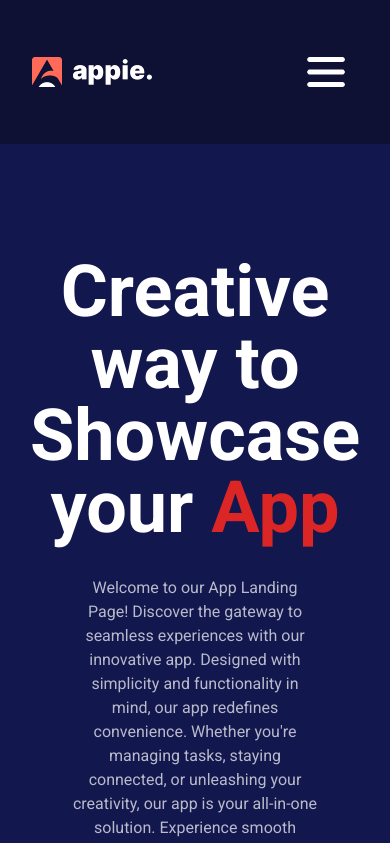
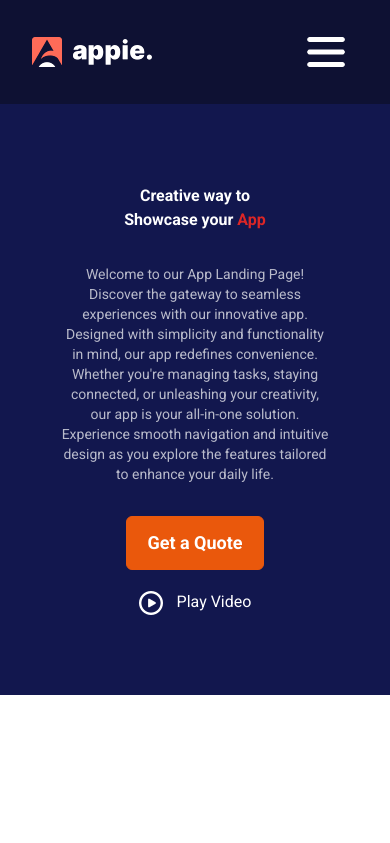
Before and after one commit to rubayedhasan/tw-app-landing, a plain HTML site: page index.html in a window 390 px wide. Shown: the top 843 px of the page. Drawn offline with nearby package versions, Linux system fonts and the light colour scheme.

Commit message:
adding banner section responsivly & fixed bug on  navigation

```diff
--- a/index.html
+++ b/index.html
@@ -33,10 +33,10 @@
   </head>
   <body>
     <!-- header section  -->
-    <header class="bg-[#0E1133] py-10">
+    <header class="bg-[#0E1133]">
       <div class="container mx-auto px-8 lg:px-10">
         <!-- navigation section  -->
-        <nav class="text-white flex justify-between items-center">
+        <nav class="text-white flex justify-between items-center py-5 lg:py-8">
           <!-- logo & navbar section  -->
           <div class="navbar-container">
             <div class="flex items-center gap-8">
@@ -74,7 +74,7 @@
 
             <!-- hamburger-navigation unit -->
             <ul
-              class="hamburger-navigation hidden group-hover:flex flex-col justify-center items-center space-y-2.5 bg-[#0E1133] px-10 py-5 rounded absolute top-24 right-1"
+              class="hamburger-navigation hidden group-hover:flex flex-col justify-center items-center space-y-2.5 bg-[#0E1133] px-10 py-5 rounded absolute top-20 right-0"
             >
               <li><a class="text-base font-semibold" href="">Home</a></li>
               <li><a class="text-base font-semibold" href="">About</a></li>
@@ -95,18 +95,20 @@
       <!-- banner section  -->
       <section id="banner" class="bg-[#12174E]">
         <div
-          class="banner-container container mx-auto px-8 lg:px-10 flex flex-col items-center justify-center pt-28"
+          class="banner-container container mx-auto px-8 lg:px-10 flex flex-col items-center justify-center py-20 lg:py-0 lg:pt-28"
         >
           <div class="banner-description-container">
             <!-- banner title  -->
-            <h1 class="banner-title text-center text-white text-7xl font-bold">
+            <h1
+              class="banner-title text-center text-white md:text-5xl lg:text-7xl font-bold"
+            >
               Creative way to <br />
               Showcase your
               <span class="text-red-600">App</span>
             </h1>
             <!-- banner-description  -->
             <p
-              class="banner-dexcription text-white opacity-70 w-9/12 mx-auto text-center my-8"
+              class="banner-dexcription text-white opacity-70 w-10/12 lg:w-9/12 mx-auto text-center my-8 text-sm md:text-base lg:text-lg"
             >
               Welcome to our App Landing Page! Discover the gateway to seamless
               experiences with our innovative app. Designed with simplicity and
@@ -114,19 +116,15 @@
               you're managing tasks, staying connected, or unleashing your
               creativity, our app is your all-in-one solution. Experience smooth
               navigation and intuitive design as you explore the features
-              tailored to enhance your daily life. From organizing schedules to
-              unlocking new possibilities, our app empowers you to achieve more
-              with ease. Join thousands of satisfied users who have embraced the
-              future of efficiency. Download now and embark on a journey of
-              productivity and empowerment with our app.
+              tailored to enhance your daily life.
             </p>
             <!-- banner button   -->
             <div
-              class="banner-button flex justify-center items-center gap-5 text-white"
+              class="banner-button flex flex-col lg:flex-row justify-center items-center gap-5 text-white"
             >
               <button
                 type="button"
-                class="font-medium text-lg bg-orange-600 rounded-md px-5 py-3 border border-orange-600 hover:bg-transparent duration-300"
+                class="font-semibold text-lg bg-orange-600 rounded-md px-5 py-3 border border-orange-600 hover:bg-transparent duration-300"
               >
                 Get a Quote
               </button>
@@ -134,14 +132,16 @@
                 <img
                   src="images/play-button.png"
                   alt="play-button"
-                  class="inline mr-2.5"
+                  class="inline mr-2.5 font-semibold text-lg"
                 />
                 Play Video
               </button>
             </div>
           </div>
           <!-- banner image  -->
-          <div class="banner-image translate-y-48">
+          <div
+            class="banner-image hidden md:block md:translate-y-36 lg:translate-y-48"
+          >
             <img src="images/hero-thumb-4.png" alt="mobile" class="" />
           </div>
         </div>
```
